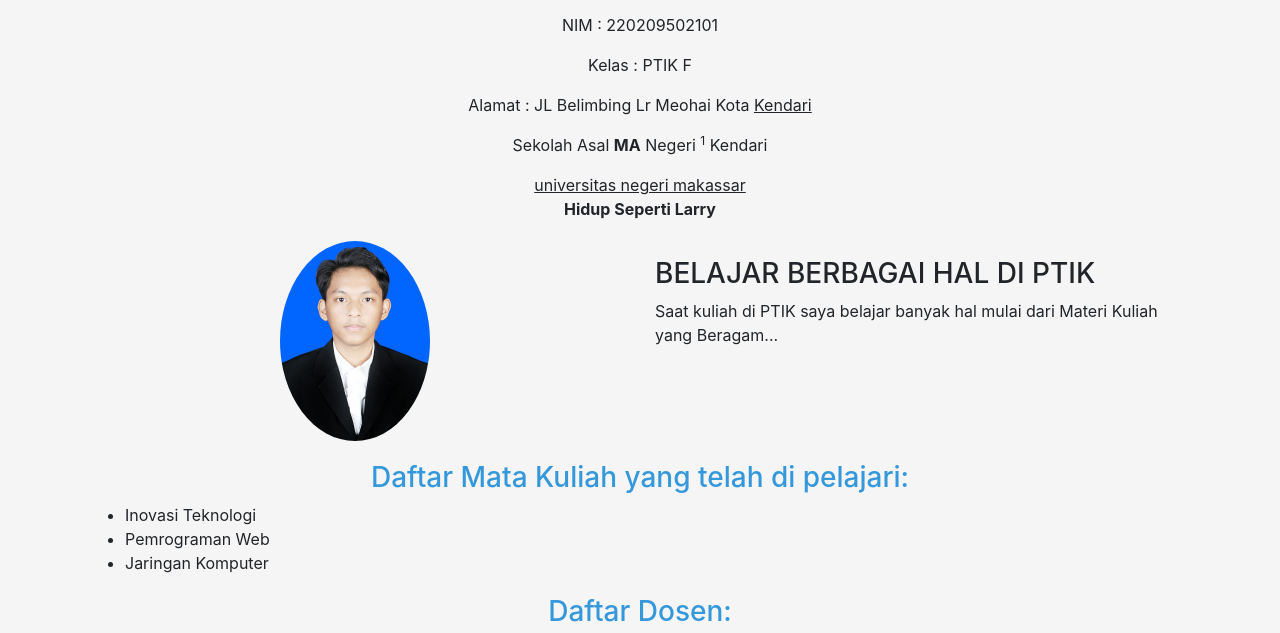
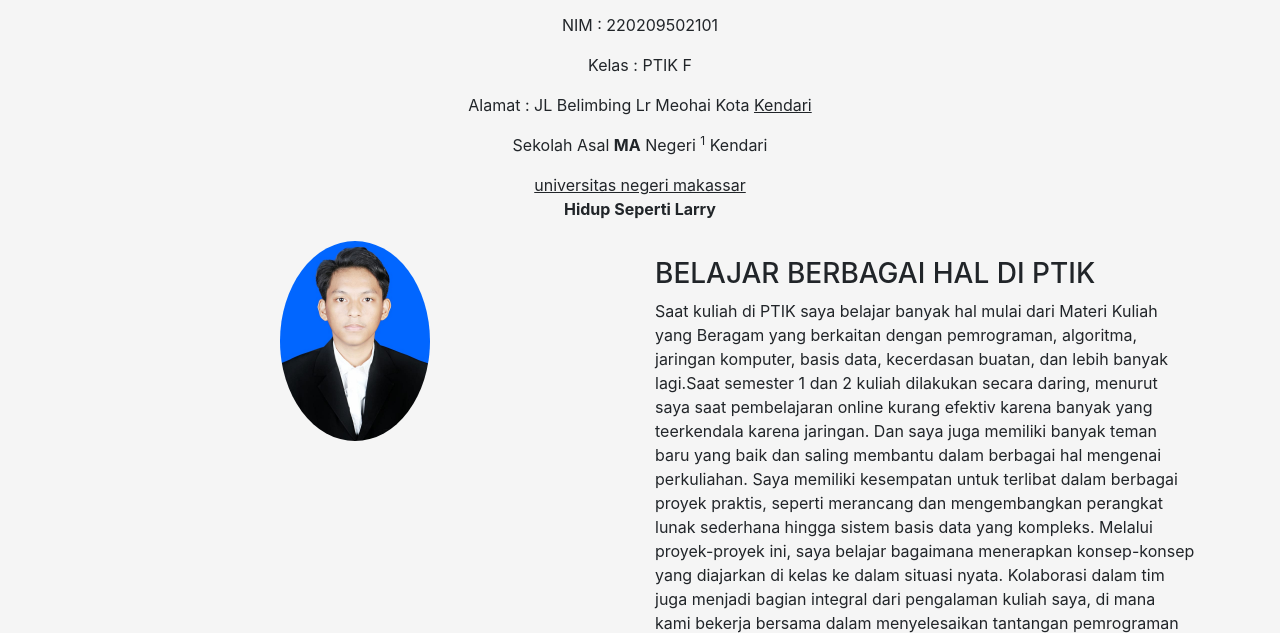
Before and after one commit to Nur-Muhammadd/Javascript.github.io, a plain HTML site: page Artikel.html in a window 1280 px wide. Shown: the part 155-788 px from the top of the page. Drawn offline with nearby package versions, Linux system fonts and the light colour scheme.

Commit message:
Update Artikel.html

```diff
--- a/Artikel.html
+++ b/Artikel.html
@@ -103,7 +103,7 @@
             </div>
             <div class="col-md-6">
                 <h3 class="mt-3">BELAJAR BERBAGAI HAL DI PTIK</h3>
-                <p>Saat kuliah di PTIK saya belajar banyak hal mulai dari Materi Kuliah yang Beragam...</p>
+                <p>Saat kuliah di PTIK saya belajar banyak hal mulai dari Materi Kuliah yang Beragam yang berkaitan dengan pemrograman, algoritma, jaringan komputer, basis data, kecerdasan buatan, dan lebih banyak lagi.Saat semester 1 dan 2 kuliah dilakukan secara daring, menurut saya saat pembelajaran online kurang efektiv karena banyak yang teerkendala karena jaringan. Dan saya juga memiliki banyak teman baru yang baik dan saling membantu dalam berbagai hal mengenai perkuliahan. Saya memiliki kesempatan untuk terlibat dalam berbagai proyek praktis, seperti merancang dan mengembangkan perangkat lunak sederhana hingga sistem basis data yang kompleks. Melalui proyek-proyek ini, saya belajar bagaimana menerapkan konsep-konsep yang diajarkan di kelas ke dalam situasi nyata. Kolaborasi dalam tim juga menjadi bagian integral dari pengalaman kuliah saya, di mana kami bekerja bersama dalam menyelesaikan tantangan pemrograman dan mengatasi masalah teknis. <p>Selama masa kuliah di program Pendidikan Teknik Informatika, saya memiliki kesempatan yang luar biasa untuk membangun hubungan persahabatan yang erat. Dalam lingkungan yang penuh dengan minat dan tujuan yang sama, saya bertemu dengan teman-teman sekelas yang berbagi semangat terhadap teknologi dan komputer. Pengalaman berteman yang saya dapatkan selama kuliah telah memberi warna dan kehangatan yang tak ternilai dalam perjalanan pendidikan teknik informatika saya.</p>
             </div>
         </div>
 
```
